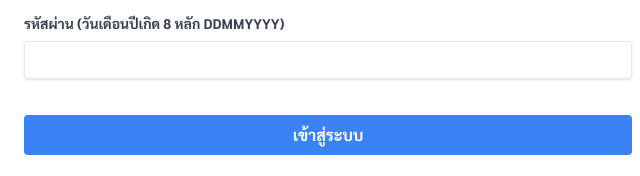
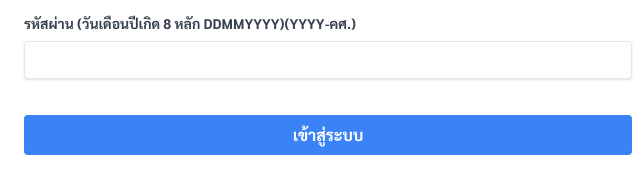
Before and after one commit to pele2005/pendingexpense, a website: page index.html in a window 1280 px wide. Shown: the part 261-437 px from the top of the page, 312-952 px from the left. Drawn offline with nearby package versions, Linux system fonts and the light colour scheme.

Commit message:
Add files via upload

```diff
--- a/index.html
+++ b/index.html
@@ -42,7 +42,7 @@
                         <input type="text" id="username" name="username" class="shadow appearance-none border rounded w-full py-2 px-3 text-gray-700 leading-tight focus:outline-none focus:shadow-outline" required>
                     </div>
                     <div class="mb-6">
-                        <label for="password" class="block text-gray-700 text-sm font-bold mb-2">รหัสผ่าน (วันเดือนปีเกิด 8 หลัก DDMMYYYY)</label>
+                        <label for="password" class="block text-gray-700 text-sm font-bold mb-2">รหัสผ่าน (วันเดือนปีเกิด 8 หลัก DDMMYYYY)(YYYY-คศ.)</label>
                         <input type="password" id="password" name="password" class="shadow appearance-none border rounded w-full py-2 px-3 text-gray-700 mb-3 leading-tight focus:outline-none focus:shadow-outline" required>
                     </div>
                     <div id="login-error" class="text-red-500 text-center text-sm mb-4 hidden"></div>
```
